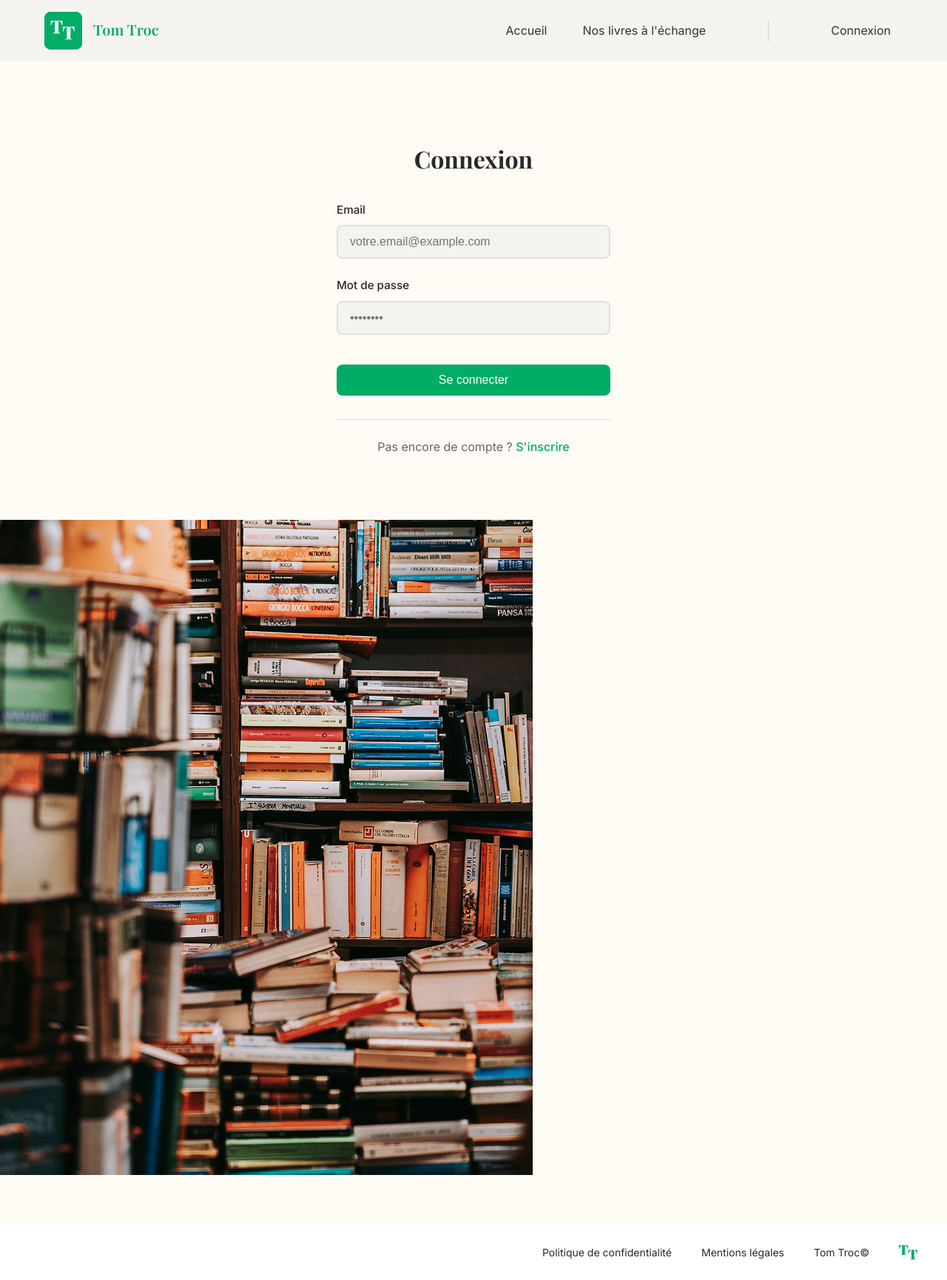
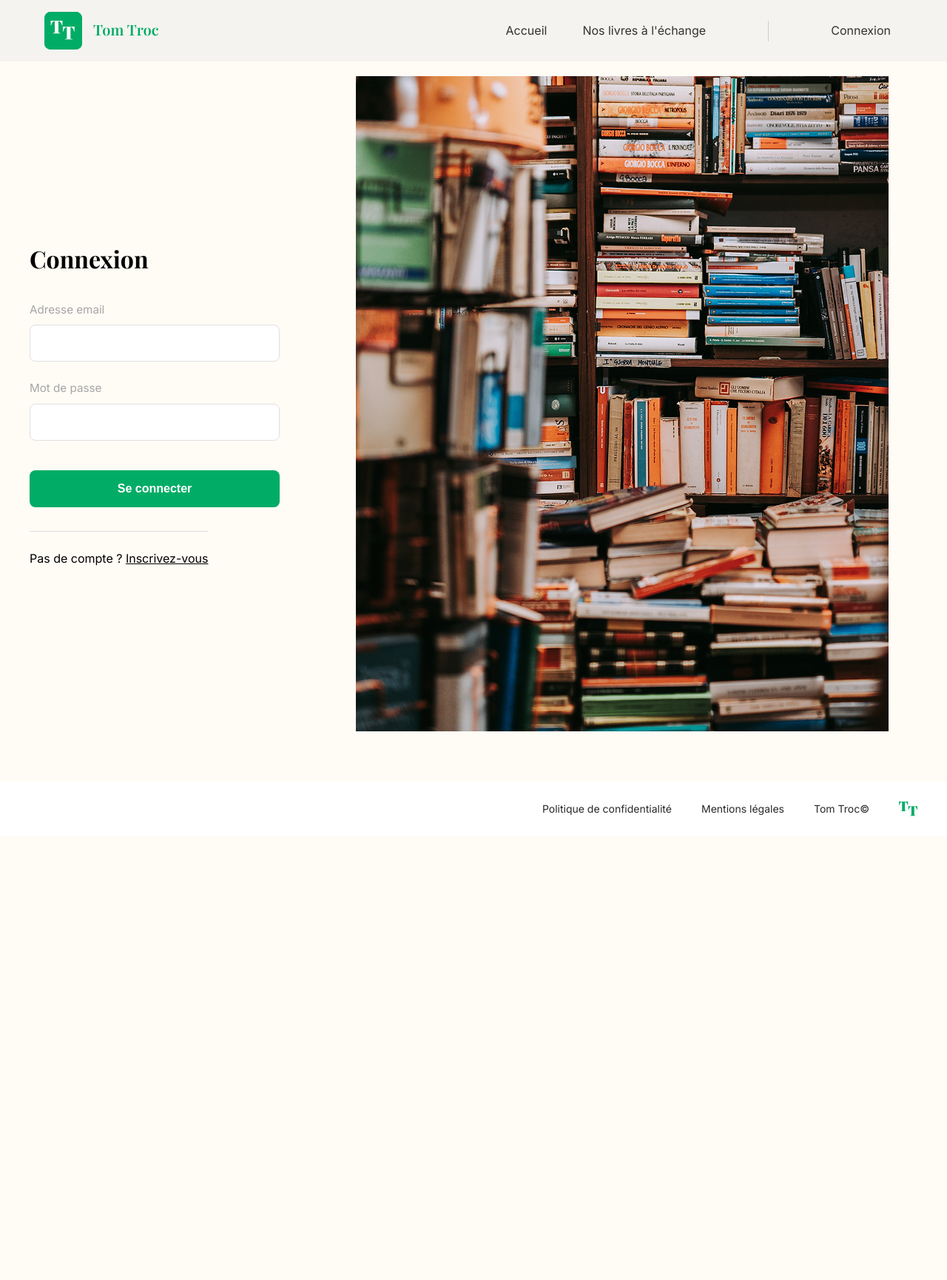
Before and after one commit to RudyG93/OC-4---Mettez-en-place-un-site-de-mise-en-relation-avec-PHP, a PHP site: template app/views/auth/login.php in a window 1280 px wide. Shown: the whole page at 74% size. After the commit the page ends 1104 px from the top, so only its background shows below. Run offline with PHP 8.4, Linux system fonts and the light colour scheme; the template is opened without the code that fills it, so the values that code supplies are empty; some libraries are stand-ins or nearby versions; some web fonts are replaced.

Commit message:
CSS login et register

```diff
--- a/app/views/auth/login.php
+++ b/app/views/auth/login.php
@@ -1,4 +1,5 @@
 <?php $activePage = 'login'; ?>
+<div class="login-container">
     <div class="auth-container">
         <div class="auth-card">
             <h1 class="auth-title">Connexion</h1>
@@ -9,13 +10,12 @@
 
                 <!-- Email -->
                 <div class="form-group">
-                <label for="email" class="form-label">Email</label>
+                    <label for="email" class="form-label">Adresse email</label>
                     <input
                         type="email"
                         id="email"
                         name="email"
                         class="form-input"
-                    placeholder="votre.email@example.com"
                         required>
                 </div>
 
@@ -27,7 +27,6 @@
                         id="password"
                         name="password"
                         class="form-input"
-                    placeholder="••••••••"
                         required>
                 </div>
 
@@ -40,7 +39,7 @@
 
             <!-- Lien vers l'inscription -->
             <div class="auth-footer">
-            <p>Pas encore de compte ? <a href="<?php echo BASE_URL; ?>register" class="auth-link">S'inscrire</a></p>
+                <p>Pas de compte ? <a href="<?php echo BASE_URL; ?>register" class="auth-link">Inscrivez-vous</a></p>
             </div>
         </div>
     </div>
@@ -48,3 +47,4 @@
     <div class="login-pic">
         <img src="<?php echo BASE_URL; ?>assets/inscription.png" alt="Person reading a book while sitting comfortably in a cozy library setting with warm lighting, conveying a peaceful and inviting atmosphere for book lovers">
     </div>
+</div>
--- a/app/views/layouts/main.php
+++ b/app/views/layouts/main.php
@@ -29,7 +29,9 @@
                     <li class="nav-separator"></li>
                     <?php if (Session::isLoggedIn()): ?>
                         <li class="nav-group nav-group-right">
-                            <a href="<?php echo BASE_URL; ?>messagerie" class="nav-link<?php echo (isset($activePage) && $activePage === 'messagerie') ? ' active' : ''; ?>">Messagerie</a>
+                            <a href="<?php echo BASE_URL; ?>messagerie" class="nav-link nav-link-icon<?php echo (isset($activePage) && $activePage === 'messagerie') ? ' active' : ''; ?>">
+                                <img src="<?php echo BASE_URL; ?>assets/ico_message.svg" alt="Message Icon" class="nav-icon">
+                                Messagerie</a>
                             <a href="<?php echo BASE_URL; ?>mon-compte" class="nav-link nav-link-icon<?php echo (isset($activePage) && $activePage === 'account') ? ' active' : ''; ?>">
                                 <img src="<?php echo BASE_URL; ?>assets/ico_account.svg" alt="User Icon" class="nav-icon">
                                 Mon compte
--- a/public/css/style.css
+++ b/public/css/style.css
@@ -5,8 +5,9 @@
 
 /* === VARIABLES CSS === */
 :root {
-    --primary-color: #00AC66;
-    --secondary-color: #292929;
+    --primary-color: black;
+    --secondary-color: #A6A6A6;
+    --third-color: #00AC66;
     --accent-color: #FF6B6B;
     --text-color: #333333;
     --text-light: #666666;
@@ -485,7 +486,15 @@ h
 .p-4 {
     padding: 2rem;
 }
+
 /* === AUTHENTICATION FORMS === */
+
+.login-container {
+    display: flex;
+    align-items: center;
+    gap: 10rem;
+}
+
 .auth-container {
     display: flex;
     justify-content: center;
@@ -503,9 +512,8 @@ h
 .auth-title {
     font-size: 2rem;
     font-family: var(--secondary-font);
-    color: var(--secondary-color);
+    color: var(--primary-color);
     margin-bottom: 0.5rem;
-    text-align: center;
 }
 
 .auth-form {
@@ -521,18 +529,18 @@ h
     display: block;
     margin-bottom: 0.5rem;
     color: var(--secondary-color);
-    font-weight: 500;
     font-size: 0.95rem;
 }
 
 .form-input {
-    width: 100%;
+    width: 140%;
+    height: 50px;
     padding: 0.75rem 1rem;
-    border: 2px solid var(--border-color);
+    border: 1px solid var(--border-color);
     border-radius: var(--border-radius);
     font-size: 1rem;
     transition: var(--transition);
-    background-color: var(--bg-color);
+    background-color: white
 }
 
 .form-input:focus {
@@ -565,8 +573,11 @@ h
 }
 
 .btn-block {
-    width: 100%;
+    width: 140%;
+    height: 50px;
     margin-top: 1rem;
+    font-weight: 600;
+    background-color: var(--third-color);
 }
 
 .auth-footer {
@@ -577,16 +588,21 @@ h
 }
 
 .auth-footer p {
-    color: var(--text-light);
+    color: var(--primary-color);
 }
 
 .auth-link {
-    color: var(--primary-color);
-    font-weight: 500;
+    text-decoration: underline;
 }
 
 .auth-link:hover {
     text-decoration: underline;
+}
+
+/* === FULLSCREEN IMAGE === */
+.login-pic {
+    width: auto;
+    height: auto;
 }
 
 /* === FORM RESPONSIVE === */
```
Also changed, not shown: app/models/entities/User.php (+12 -0 lines), app/views/auth/register.php (+12 -31 lines). Lines whose indentation alone changed are shown as unchanged.
